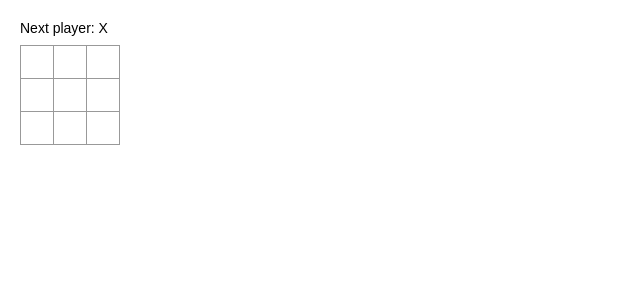
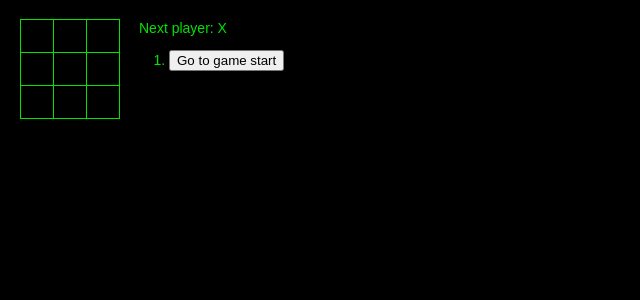
Before and after one commit to StollerSystem/tic-tac-toe, a React (Create React App) app: page / in a window 1280 px wide. Shown: the top 300 px of the page, without its empty margins (0-640 px from the left). Built offline with nearby package versions, Linux system fonts and the light colour scheme.

Commit message:
start refactor
Co-authored-by: <brian.harv3y@gmail.com>

```diff
--- /dev/null
+++ b/src/components/App.js
@@ -0,0 +1,12 @@
+import React from 'react';
+import Game from './Game';
+
+function App() {
+  return(
+    <React.Fragment>
+      <Game/>
+    </React.Fragment>
+  );
+}
+
+export default App;
--- /dev/null
+++ b/src/components/Board.js
@@ -0,0 +1,38 @@
+import React from 'react';
+import Square from './Square'
+
+
+class Board extends React.Component {
+  renderSquare(i) {
+    return (
+      <Square
+        value={this.props.squares[i]}
+        onClick={() => this.props.onClick(i)}
+     />
+    );
+  }
+
+  render() {
+    return (
+      <div>
+        <div className="board-row">
+          {this.renderSquare(0)}
+          {this.renderSquare(1)}
+          {this.renderSquare(2)}
+        </div>
+        <div className="board-row">
+          {this.renderSquare(3)}
+          {this.renderSquare(4)}
+          {this.renderSquare(5)}
+        </div>
+        <div className="board-row">
+          {this.renderSquare(6)}
+          {this.renderSquare(7)}
+          {this.renderSquare(8)}
+        </div>
+      </div>
+    );
+  }
+}
+
+export default Board;
--- /dev/null
+++ b/src/components/Game.js
@@ -0,0 +1,103 @@
+import React from 'react';
+import Board from './Board';
+
+
+class Game extends React.Component {
+  constructor(props) {
+    super(props);
+    this.state = {
+      history: [{
+        squares: Array(9).fill(null),
+      }],
+      stepNumber: 0,
+      xIsNext: true,
+    };
+  }
+
+  handleClick(i) {
+    const history = this.state.history.slice(0, this.state.stepNumber + 1);
+    const current = history[history.length - 1];
+    const squares = current.squares.slice();
+    if (calculateWinner(squares) || squares[i]) {
+      return;
+    }
+    squares[i] = this.state.xIsNext ? 'X' : 'O'; // If whatever happends before ? is truthy, do 'X' - if falsey do 'O.'
+    this.setState({
+      history: history.concat([{
+      squares: squares,
+    }]),
+      stepNumber: history.length,
+      xIsNext: !this.state.xIsNext
+    });
+  }
+
+  jumpTo(step) {
+    this.setState({
+      stepNumber: step,
+      xIsNext: (step % 2) === 0,
+    });
+  }
+
+  render() {
+    const history = this.state.history;
+    const current = history[this.state.stepNumber];
+    const winner = calculateWinner(current.squares);
+
+    const moves = history.map((step, move) => {
+      const desc = move ?
+        'Go to move #' + move :
+        'Go to game start';
+      return (
+        <li key={move}>
+          <button onClick={() => this.jumpTo(move)}>{desc}</button>
+        </li>
+      );
+    });
+
+    let status;
+    if (winner) {
+      status = "Winner: " +winner;
+    }else {
+      status = 'Next player: ' + (this.state.xIsNext ? 'X' : 'O');
+    }
+
+
+    return (
+      <div className="game">
+        <div className="game-board">
+          <Board
+            squares={current.squares}
+            onClick={(i) => this.handleClick(i)}
+          />
+        </div>
+        <div className="game-info">
+          <div>{status}</div>
+          <ol>{moves}</ol>
+        </div>
+      </div>
+    );
+  }
+}
+
+
+function calculateWinner(squares) {
+  const lines = [
+    [0, 1, 2],
+    [3, 4, 5],
+    [6, 7, 8],
+    [0, 3, 6],
+    [1, 4, 7],
+    [2, 5, 8],
+    [0, 4, 8],
+    [2, 4, 6],
+  ];
+  for (let i = 0; i < lines.length; i++) {
+    const [a, b, c] = lines[i];
+    if (squares[a] && squares[a] === squares[b] && squares[a] === squares[c]) {
+      return squares[a];
+    }
+  }
+  return null;
+}
+
+export default Game;
--- /dev/null
+++ b/src/components/Square.js
@@ -0,0 +1,14 @@
+import React from 'react';
+
+
+
+
+function Square(props) {
+  return (
+    <button className="square" onClick={props.onClick}>
+      {props.value}
+    </button>
+  );
+}
+
+export default Square;
--- a/src/index.css
+++ b/src/index.css
@@ -5,6 +5,8 @@ body {
     sans-serif;
   -webkit-font-smoothing: antialiased;
   -moz-osx-font-smoothing: grayscale;
+  background-color: black;
+  color: rgb(0, 228, 0)
 }
 
 code {
@@ -33,8 +35,9 @@ ol, ul {
 }
 
 .square {
-  background: #fff;
-  border: 1px solid #999;
+  background: rgb(0, 0, 0);
+  border: 1px solid rgb(0, 228, 0);
+  color: rgb(0, 228, 0);
   float: left;
   font-size: 24px;
   font-weight: bold;
--- a/src/index.js
+++ b/src/index.js
@@ -1,101 +1,22 @@
 import React from 'react';
 import ReactDOM from 'react-dom';
 import './index.css';
-// import App from './App';
-// import reportWebVitals from './reportWebVitals';
+import App from './components/App';
+import reportWebVitals from './reportWebVitals';
 
-// ReactDOM.render(
-//   <React.StrictMode>
-//     <App />
-//   </React.StrictMode>,
-//   document.getElementById('root')
-// );
+ReactDOM.render(
+  <React.StrictMode>
+    <App />
+  </React.StrictMode>,
+  document.getElementById('root')
+);
 
-// // If you want to start measuring performance in your app, pass a function
-// // to log results (for example: reportWebVitals(console.log))
-// // or send to an analytics endpoint. Learn more: https://bit.ly/CRA-vitals
-// reportWebVitals();
 
-function Square(props) {
-  return (
-    <button className="square" onClick={props.onClick}>
-      {props.value}
-    </button>
-  );
-}
-
-class Board extends React.Component {
-  constructor(props) {
-    super(props);
-    this.state = {
-      squares: Array(9).fill(null),
-      xIsNext: true,
-    }
-  }
-
-  handleClick(i) {
-    const squares = this.state.squares.slice();
-    squares[i] = this.state.xIsNext ? 'X' : 'O';    // If whatever happends before ? is truthy, do 'X' - if falsey do 'O.'
-    this.setState({
-      squares: squares,
-      xIsNext: !this.state.xIsNext
-    })
-  }
-
-  renderSquare(i) {
-    return (
-      <Square
-        value={this.state.squares[i]}
-        onClick={() => this.handleClick(i)}
-     />
-    );
-  }
-
-  render() {
-    const status = 'Next player: X';
-
-    return (
-      <div>
-        <div className="status">{status}</div>
-        <div className="board-row">
-          {this.renderSquare(0)}
-          {this.renderSquare(1)}
-          {this.renderSquare(2)}
-        </div>
-        <div className="board-row">
-          {this.renderSquare(3)}
-          {this.renderSquare(4)}
-          {this.renderSquare(5)}
-        </div>
-        <div className="board-row">
-          {this.renderSquare(6)}
-          {this.renderSquare(7)}
-          {this.renderSquare(8)}
-        </div>
-      </div>
-    );
-  }
-}
-
-class Game extends React.Component {
-  render() {
-    return (
-      <div className="game">
-        <div className="game-board">
-          <Board />
-        </div>
-        <div className="game-info">
-          <div>{/* status */}</div>
-          <ol>{/* TODO */}</ol>
-        </div>
-      </div>
-    );
-  }
-}
+reportWebVitals();
 
 // ========================================
 
-ReactDOM.render(
-  <Game />,
-  document.getElementById('root')
-);
+// ReactDOM.render(
+//   <Game />,
+//   document.getElementById('root')
+// );
```
Also changed, not shown: src/App.js (deleted, +0 -25 lines), 1 other file (tests, documents, lock files or other folders).
